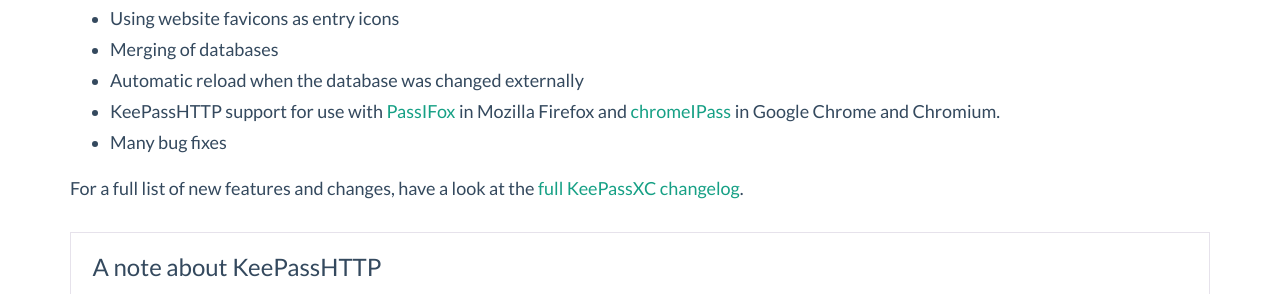
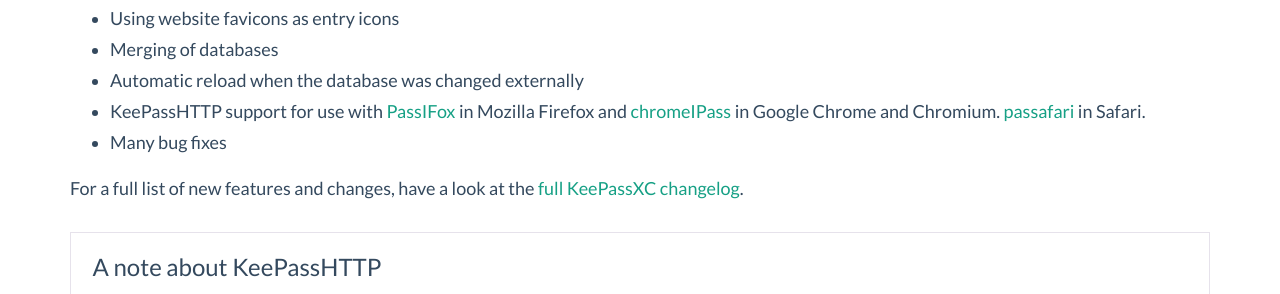
Before and after one commit to keepassxreboot/keepassxc-org, a Jekyll site: the page built from project.html, in a window 1280 px wide. Shown: the part 455-749 px from the top of the page. Built offline with Jekyll 4.4.1, drawn with Linux system fonts in a browser that asks for light colours; comment, search, counter and statistics services are not loaded.

Commit message:
Reference Safari extension to support KeepassHTTP

```diff
--- a/project.html
+++ b/project.html
@@ -23,6 +23,7 @@
             <a href="https://addons.mozilla.org/en-us/firefox/addon/passifox/">PassIFox</a> in Mozilla Firefox and
             <a href="https://chrome.google.com/webstore/detail/chromeipass/ompiailgknfdndiefoaoiligalphfdae">chromeIPass</a>
             in Google Chrome and Chromium.
+            <a href="https://github.com/mmichaa/passafari.safariextension/">passafari</a> in Safari.
         <li>Many bug fixes
     </ul>
 
```
